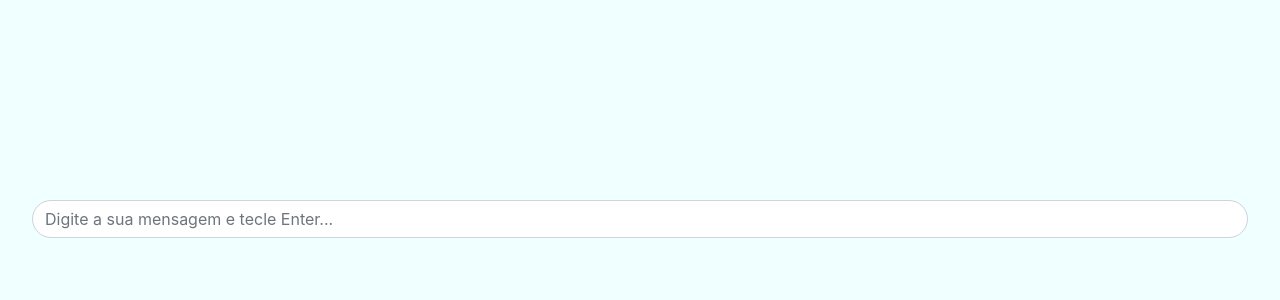
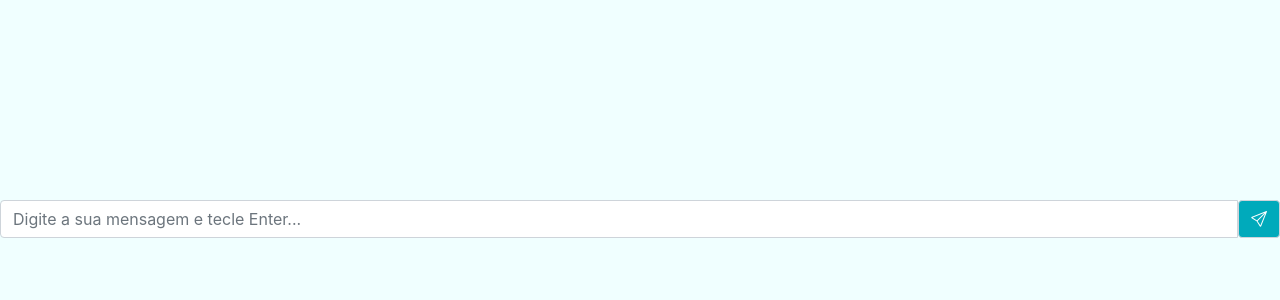
Before and after one commit to IcaroDrumond17/tcc-2, a Django app: template home/templates/chatbot.html in a window 1280 px wide. Shown: the part 180-480 px from the top of the page. Run offline with Django 3.2, Linux system fonts and the light colour scheme; the template is opened without the code that fills it, so the values that code supplies are empty; parts of the project's set-up code (start-up, migrations or seed data) failed here and were passed over; some libraries are stand-ins or nearby versions.

Commit message:
front corrections

```diff
--- a/home/static/home/css/chatbot.css
+++ b/home/static/home/css/chatbot.css
@@ -94,8 +94,10 @@
 
 .talktext p{ margin: 0px !important;}
 
-.chatbot-input{
-  margin: 0 auto;
-  width: 95% !important;
-  border-radius: 1.25rem !important;
+.chatbot-input span{
+  background-color: #00aabb !important;
 }
+
+.chatbot-input span i{
+  color: white !important;
+}
--- a/home/templates/chatbot.html
+++ b/home/templates/chatbot.html
@@ -6,13 +6,9 @@
     <meta http-equiv="X-UA-Compatible" content="IE=edge">
     <meta name="viewport" content="width=device-width, initial-scale=1.0">
     <title>ChatBot</title>
+    <link rel="stylesheet" href="https://cdn.jsdelivr.net/npm/bootstrap-icons@1.7.0/font/bootstrap-icons.css">
     <link rel="stylesheet" href="https://stackpath.bootstrapcdn.com/bootstrap/4.3.1/css/bootstrap.min.css" integrity="sha384-ggOyR0iXCbMQv3Xipma34MD+dH/1fQ784/j6cY/iJTQUOhcWr7x9JvoRxT2MZw1T" crossorigin="anonymous">
     <link rel="stylesheet" href="{% static 'home/css/chatbot.css' %}">
-    <script src="https://ajax.googleapis.com/ajax/libs/jquery/3.4.1/jquery.min.js"></script>
-    <script src="https://cdnjs.cloudflare.com/ajax/libs/popper.js/1.14.7/umd/popper.min.js"></script>
-    <script src="https://code.jquery.com/jquery-3.3.1.slim.min.js" integrity="sha384-q8i/X+965DzO0rT7abK41JStQIAqVgRVzpbzo5smXKp4YfRvH+8abtTE1Pi6jizo" crossorigin="anonymous"></script>
-    <script src="https://cdnjs.cloudflare.com/ajax/libs/popper.js/1.14.7/umd/popper.min.js" integrity="sha384-UO2eT0CpHqdSJQ6hJty5KVphtPhzWj9WO1clHTMGa3JDZwrnQq4sF86dIHNDz0W1" crossorigin="anonymous"></script>
-    <script src="https://stackpath.bootstrapcdn.com/bootstrap/4.3.1/js/bootstrap.min.js" integrity="sha384-JjSmVgyd0p3pXB1rRibZUAYoIIy6OrQ6VrjIEaFf/nJGzIxFDsf4x0xIM+B07jRM" crossorigin="anonymous"></script>
     <meta http-equiv='cache-control' content='no-cache'>
     <meta http-equiv='expires' content='0'>
     <meta http-equiv='pragma' content='no-cache'>
@@ -43,88 +39,23 @@
         </div>
         <!-- onde o usuario digita -->
         <!-- Se o evento corresponder a tecla enter, sera enviado a mensagem -->
-        <input class="form-control chatbot-input" type="text" id="input" onkeypress="return Send(event)"
-            placeholder="Digite a sua mensagem e tecle Enter...">
+
+            <div class="input-group chatbot-input">
+                <input class="form-control" type="text" id="input" onkeypress="return Send(event)" placeholder="Digite a sua mensagem e tecle Enter...">
+                <span class="input-group-text"><i class="bi bi-send"></i></span>
+            </div>
+
     </div>
     <!-- id da msg anterior para compara com o campo code_realtion -->
     <input type="hidden" id="code_before" value="0">
 
-    <script type="text/javascript">
-        function Send(e) {
-            if (e.keyCode == 13) {
-                perguntar();
-                return false; // para n recarregar a page novamente
-            }
-        }
+    <script type="text/javascript" src="{% static 'home/js/chatbot.js' %}"></script>
+    <script src="https://ajax.googleapis.com/ajax/libs/jquery/3.4.1/jquery.min.js"></script>
+    <script src="https://cdnjs.cloudflare.com/ajax/libs/popper.js/1.14.7/umd/popper.min.js"></script>
+    <script src="https://code.jquery.com/jquery-3.3.1.slim.min.js" integrity="sha384-q8i/X+965DzO0rT7abK41JStQIAqVgRVzpbzo5smXKp4YfRvH+8abtTE1Pi6jizo" crossorigin="anonymous"></script>
+    <script src="https://cdnjs.cloudflare.com/ajax/libs/popper.js/1.14.7/umd/popper.min.js" integrity="sha384-UO2eT0CpHqdSJQ6hJty5KVphtPhzWj9WO1clHTMGa3JDZwrnQq4sF86dIHNDz0W1" crossorigin="anonymous"></script>
+    <script src="https://stackpath.bootstrapcdn.com/bootstrap/4.3.1/js/bootstrap.min.js" integrity="sha384-JjSmVgyd0p3pXB1rRibZUAYoIIy6OrQ6VrjIEaFf/nJGzIxFDsf4x0xIM+B07jRM" crossorigin="anonymous"></script>
 
-        function perguntar() {
-            const input = document.getElementById('input');
-            const question = input.value.toString().trim(); // trim elimina espaços
-            // remove acentos
-            let questionSEND = question.normalize('NFD').replace(/[\u0300-\u036f]/g, '');
-            // remove caracteres não alfanumericos
-            questionSEND = questionSEND.replace(/[^a-zA-Z0-9@,.;:!-?\s]/g, '');
-
-            const msg = document.getElementById('msg');
-            const code_before = document.getElementById('code_before');
-
-            let msgLines = msg.innerHTML;
-            msgLines = msgLines.replace('<a href="#" id="end">', '');
-
-            const codBefore = Number(code_before.value);
-
-            const http = new XMLHttpRequest();
-            // envio assicrono
-            http.open('GET', `/chatbot/input/${codBefore}/${questionSEND}`, true);
-            http.setRequestHeader('Content-Type', 'aplication/x-www-form-urlencoded');
-
-            // lendo o estado de alteração do objeto http
-            http.onreadystatechange = function () {
-                if (this.readyState === XMLHttpRequest.DONE && this.status === 200) {
-                    // se o estado foi concluido
-                    let objJSON = JSON.parse(http.responseText);
-                    if (objJSON.length > 0) {
-                        code_before.value = objJSON[0].code_current;
-
-                        const input_question = question;
-                        const output = objJSON[0].output.toString().trim();
-                        // balões
-                        msgLines += `
-                        <div class="row">
-                            <div class="col align-self-end">
-                                <div class="talk-bubble talk-ballon-right balloon-right" style="background-color: #8000ff;">
-                                    <div class="talktext text-right">
-                                        <p>${input_question}</p>
-                                    </div>
-                                </div>
-                            </div>
-                        </div>
-
-                        <div class="row">
-                            <div class="col align-self-start">
-                                <div class="talk-bubble talk-ballon-left balloon-left" style="background-color: #00aabb;">
-                                    <div class="talktext text-left">
-                                        <p>${output}</p>
-                                    </div>
-                                </div>
-                            </div>
-                        </div>
-
-                        <a href="#" id="end">
-                        `;
-
-                        document.getElementById('input').value = '';
-                        msg.innerHTML = msgLines; // setando os as novas msgs
-                        window.location.href = '#end'; // rolar pro final da page
-                        document.getElementById('input').focus(); // focar o input de perguntas
-                    }
-                }
-            }
-
-            http.send();
-        }
-        window.location.href = '#end'; // rolar pro final da page
-    </script>
 </body>
 
 </html>
--- a/home/templates/home.html
+++ b/home/templates/home.html
@@ -16,7 +16,7 @@
     <meta http-equiv='pragma' content='no-cache'>
 </head>
 </body>
-    <nav class="navbar navbar-expand-sm bg-dark">
+        <nav class="navbar navbar-expand-sm navbar-dark bg-dark justify-content-center">
         <ul class="navbar-nav">
             <li class="nav-item">
                 <a class="nav-link" href="/home">HOME</a>
@@ -26,7 +26,7 @@
             </li>
             <li class="nav-item">
                 <a class="nav-link" href="#"
-                    onclick="window.open('http://127.0.0.1:8000/home/chatbot/', '', 'width=410,height=450')">Chatboot</a>
+                    onclick="window.open('http://127.0.0.1:8000/home/chatbot/', '', 'width=410,height=450')">Chatbot</a>
             </li>
         </ul>
     </nav>
--- a/questions/templates/questionEdit.html
+++ b/questions/templates/questionEdit.html
@@ -18,7 +18,7 @@
 </head>
 
 <body>
-    <nav class="navbar navbar-expand-sm bg-dark">
+    <nav class="navbar navbar-expand-sm navbar-dark bg-dark justify-content-center">
         <ul class="navbar-nav">
             <li class="nav-item">
                 <a class="nav-link" href="/home">HOME</a>
@@ -28,7 +28,7 @@
             </li>
             <li class="nav-item">
                 <a class="nav-link" href="#"
-                    onclick="window.open('http://127.0.0.1:8000/home/chatbot/', '', 'width=410,height=450')">Chatboot</a>
+                    onclick="window.open('http://127.0.0.1:8000/home/chatbot/', '', 'width=410,height=450')">Chatbot</a>
             </li>
         </ul>
     </nav>
--- a/questions/templates/questionNew.html
+++ b/questions/templates/questionNew.html
@@ -18,7 +18,7 @@
 </head>
 
 <body>
-    <nav class="navbar navbar-expand-sm bg-dark">
+    <nav class="navbar navbar-expand-sm navbar-dark bg-dark justify-content-center">
         <ul class="navbar-nav">
             <li class="nav-item">
                 <a class="nav-link" href="/home">HOME</a>
@@ -28,7 +28,7 @@
             </li>
             <li class="nav-item">
                 <a class="nav-link" href="#"
-                    onclick="window.open('http://127.0.0.1:8000/home/chatbot/', '', 'width=410,height=450')">Chatboot</a>
+                    onclick="window.open('http://127.0.0.1:8000/home/chatbot/', '', 'width=410,height=450')">Chatbot</a>
             </li>
         </ul>
     </nav>
--- a/questions/templates/questionRemove.html
+++ b/questions/templates/questionRemove.html
@@ -18,7 +18,7 @@
 </head>
 
 <body>
-    <nav class="navbar navbar-expand-sm bg-dark">
+    <nav class="navbar navbar-expand-sm navbar-dark bg-dark justify-content-center">
         <ul class="navbar-nav">
             <li class="nav-item">
                 <a class="nav-link" href="/home">HOME</a>
@@ -28,7 +28,7 @@
             </li>
             <li class="nav-item">
                 <a class="nav-link" href="#"
-                    onclick="window.open('http://127.0.0.1:8000/home/chatbot/', '', 'width=410,height=450')">Chatboot</a>
+                    onclick="window.open('http://127.0.0.1:8000/home/chatbot/', '', 'width=410,height=450')">Chatbot</a>
             </li>
         </ul>
     </nav>
--- a/questions/templates/questions.html
+++ b/questions/templates/questions.html
@@ -18,7 +18,7 @@
 </head>
 
 <body>
-    <nav class="navbar navbar-expand-sm bg-dark">
+    <nav class="navbar navbar-expand-sm navbar-dark bg-dark justify-content-center">
         <ul class="navbar-nav">
             <li class="nav-item">
                 <a class="nav-link" href="/home">HOME</a>
@@ -28,7 +28,7 @@
             </li>
             <li class="nav-item">
                 <a class="nav-link" href="#"
-                    onclick="window.open('http://127.0.0.1:8000/home/chatbot/', '', 'width=410,height=450')">Chatboot</a>
+                    onclick="window.open('http://127.0.0.1:8000/home/chatbot/', '', 'width=410,height=450')">Chatbot</a>
             </li>
         </ul>
     </nav>
@@ -36,7 +36,7 @@
     <div class="container">
         <h2>Perguntas Cadastradas</h2>
         <div style="overflow-y: scroll; height: 410px; width: 100%;" aling="center">
-            <table class="table">
+            <table class="table table-striped table-hover">
                 <thead>
                     <tr>
                         <th>ID</th>
--- a/questions/views.py
+++ b/questions/views.py
@@ -73,10 +73,12 @@ def salve(request):
 # edit question
 def edit(request, id):
 
+    items = q = Question.objects.filter();
     q = Question.objects.get(id=id)
 
     return render(request, 'questionEdit.html', {
         'data': q,
+        'items': items
     })
 
 # update question
```
Also changed, not shown: home/static/home/js/chatbot.js (added, +74 -0 lines), chatbot.sqlite3, home/static/home/css/home.css (added).
